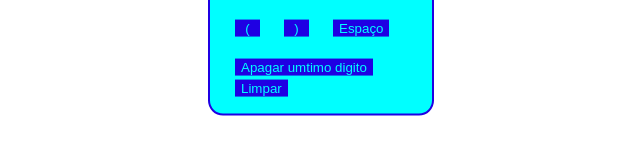
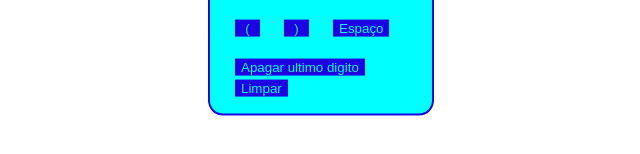
Before and after one commit to NaN-NaN-sempai/calculadora, a plain HTML site: page index.html in a window 1280 px wide. Shown: the part 456-610 px from the top of the page, 319-959 px from the left. Drawn offline with Linux system fonts and the light colour scheme.

Commit message:
Update index.html

```diff
--- a/index.html
+++ b/index.html
@@ -71,7 +71,7 @@
     <button onclick="inserir({innerHTML: ' '})">Espaço</button>
     <br>
     <br>
-    <button onclick="apagarUltimo()">Apagar umtimo digito</button>
+    <button onclick="apagarUltimo()">Apagar ultimo digito</button>
     <br>
     <button onclick="apagarTudo()">Limpar</button>
 </div>
```
